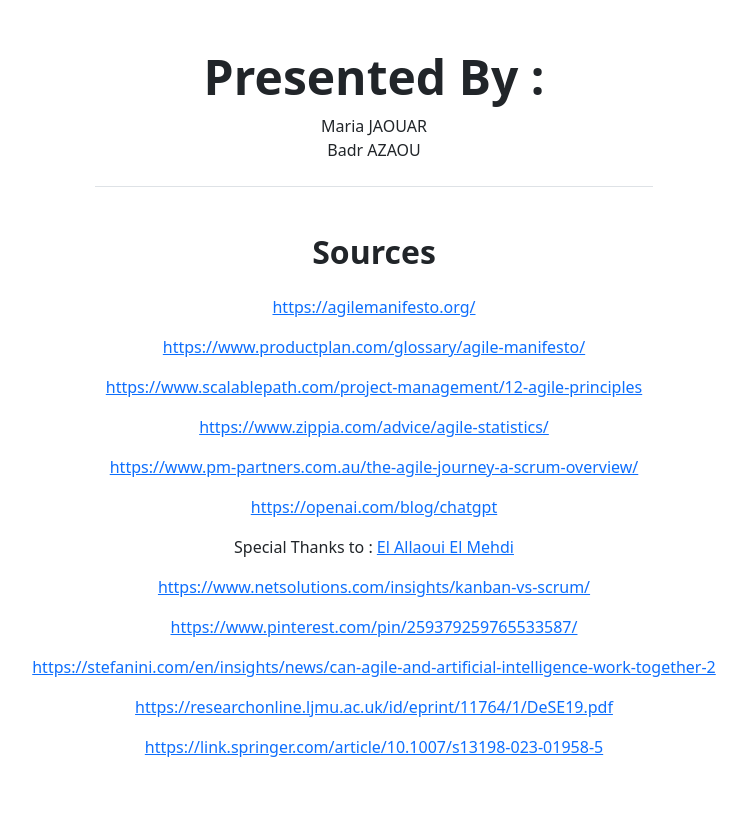
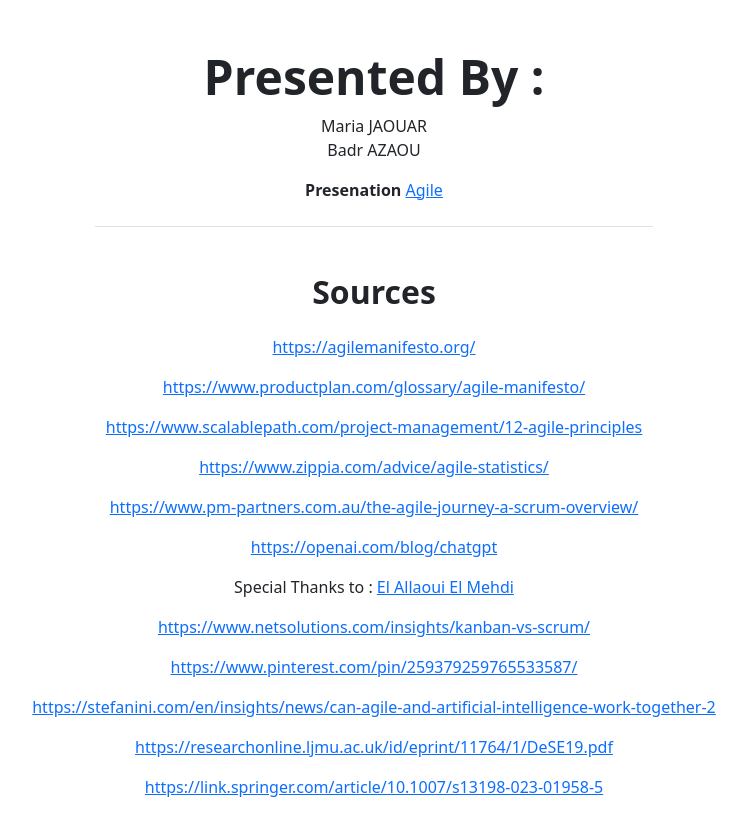
Before and after one commit to azaou123/agilePresentation, a plain HTML site: page index.html in a window 1280 px wide. Shown: the whole page, without its empty margins (266-1013 px from the left). Drawn offline with nearby package versions, Linux system fonts and the light colour scheme.

Commit message:
first commit : adding sources

```diff
--- a/index.html
+++ b/index.html
@@ -17,6 +17,11 @@
                         <h2 class="display-5 fw-bolder">Presented By : </h2>
                         <p>
                             Maria JAOUAR <br> Badr AZAOU
+                        </p>
+
+                        <p>
+                            <strong class="text-center">Presenation </strong>
+                            <a href="https://gamma.app/docs/Agile-Methods-tl805zsf517waew">Agile</a>
                         </p>
 
                     </div>
```
